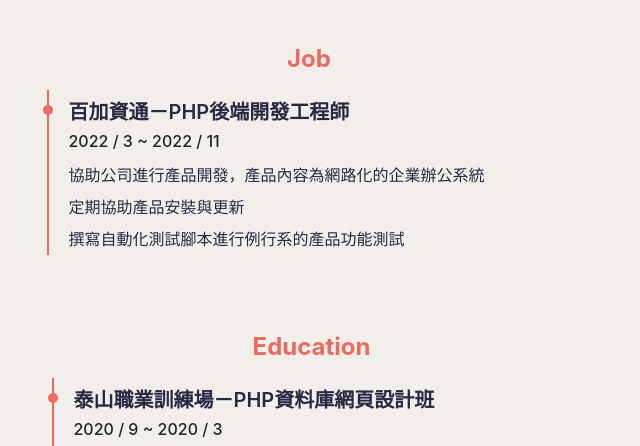
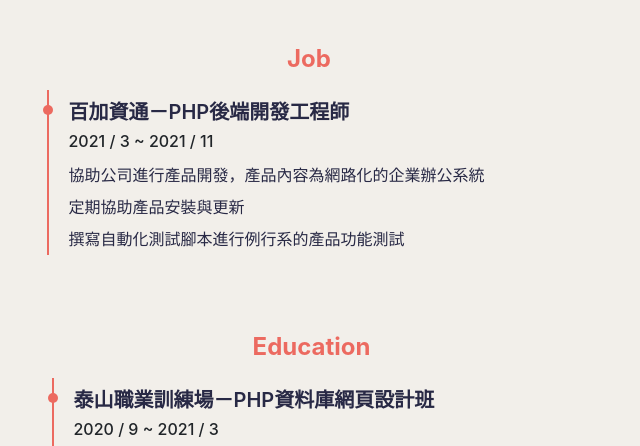
Before and after one commit to abc90377/Resume, a plain HTML site: page index.html in a window 1280 px wide. Shown: the part 1301-1747 px from the top of the page, 331-971 px from the left. Drawn offline with nearby package versions, Linux system fonts and the light colour scheme.

Commit message:
錯誤修正

```diff
--- a/index.html
+++ b/index.html
@@ -100,7 +100,7 @@
                             <div class="expjobitem">
                                 <div class="dot"></div>
                                 <h5>百加資通－PHP後端開發工程師</h5>
-                                <h6 class="muted">2022 / 3 ~ 2022 / 11</h6>
+                                <h6 class="muted">2021 / 3 ~ 2021 / 11</h6>
 
                                 <span>協助公司進行產品開發，產品內容為網路化的企業辦公系統</span><br>
                                 <span>定期協助產品安裝與更新</span><br>
@@ -122,7 +122,7 @@
                         <div class="expeduitem">
                             <div class="dot"></div>
                             <h5>泰山職業訓練場－PHP資料庫網頁設計班</h5>
-                            <h6 class="muted">2020 / 9 ~ 2020 / 3</h6>
+                            <h6 class="muted">2020 / 9 ~ 2021 / 3</h6>
                             <span>畢業後有幸錄取泰山職業訓練場，展開為期六個月的學習旅程。<br>
                                 除了學習後端技術如PHP及MySQL等資料庫應用， 也學會了前端技術，及串接API等程式技能，能從無到有完成功能齊全的網站。<br>
                                 透過半年的學習，確定自己喜歡寫程式時的抽象思考，也喜歡發現問題並解決問題的過程， 目前正持續精進程式技術，希望能在程式設計領域發揮所學。</span>
```
